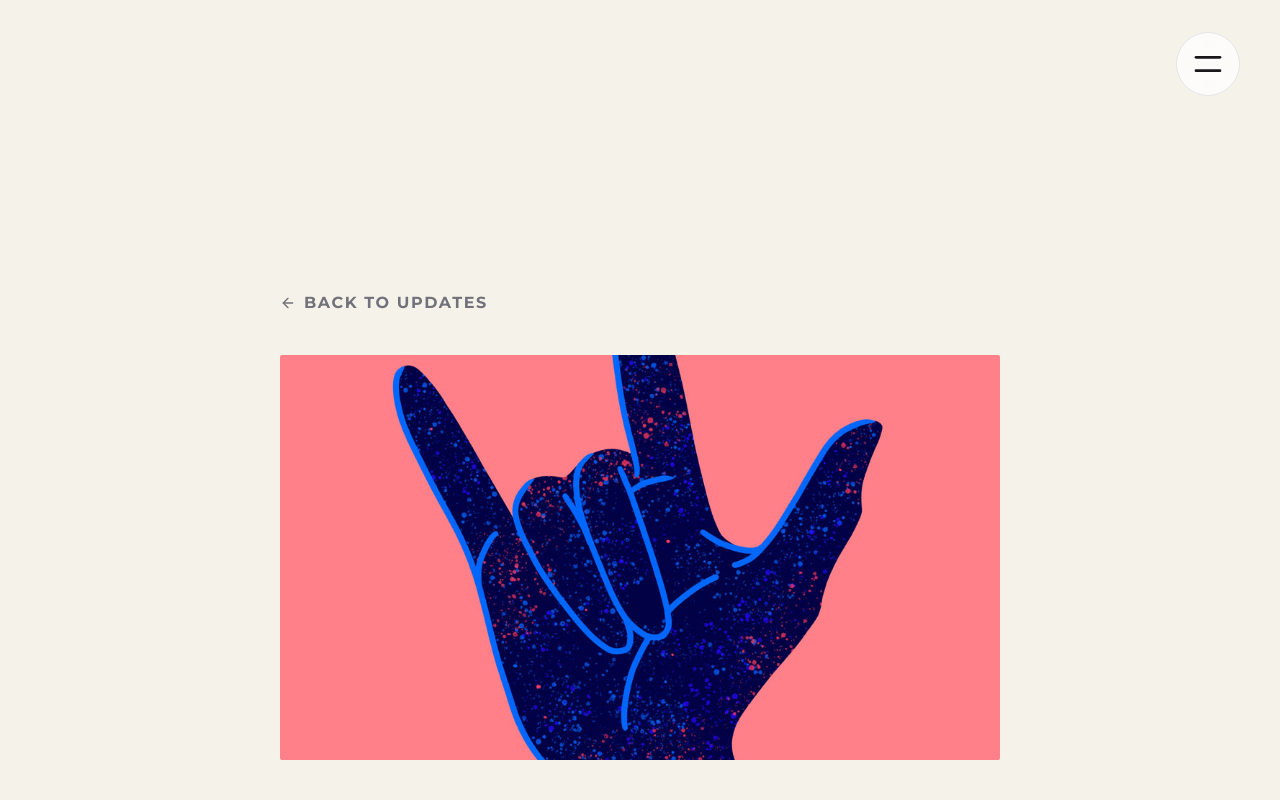
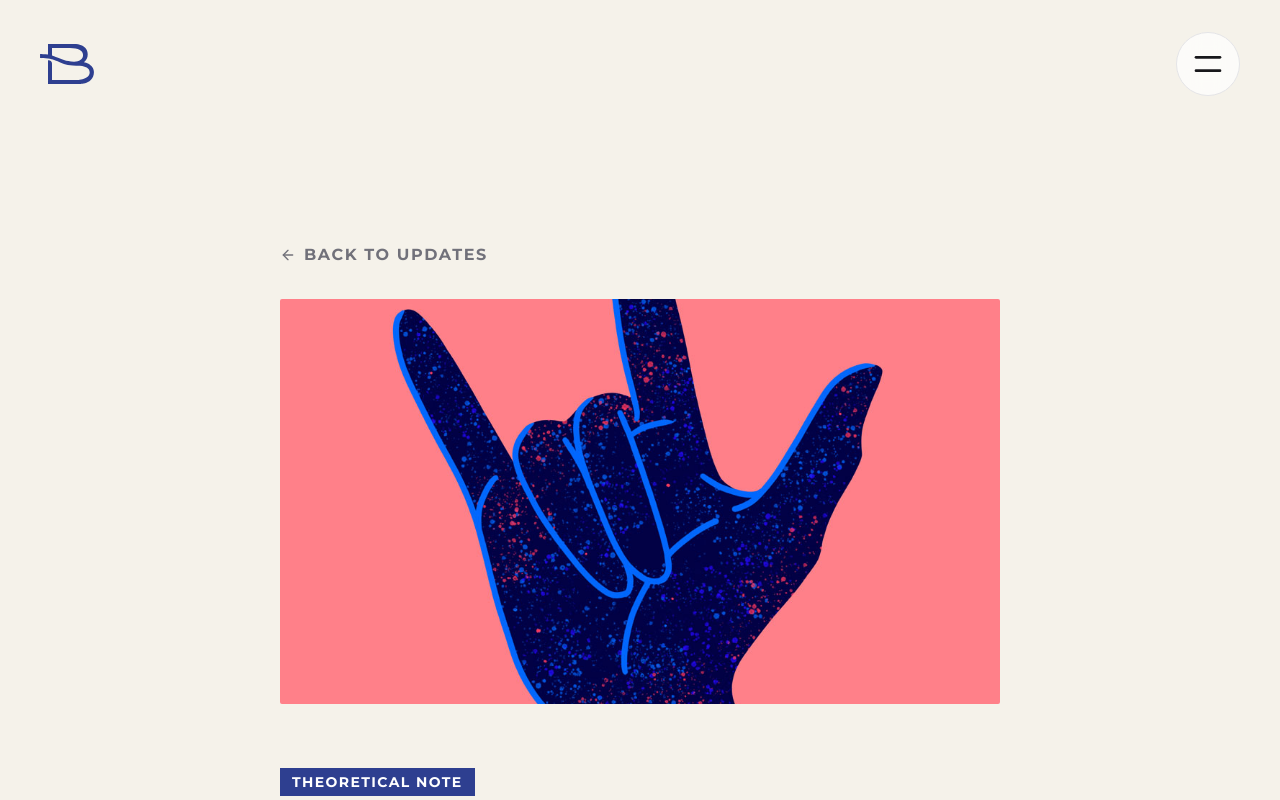
Before and after one commit to RiseforHope/personal-website, a Next.js app: page /blog/projectional-reciprocity in a window 1280 px wide. Shown: the top 800 px of the page. Built offline with nearby package versions, Linux system fonts and the light colour scheme.

Commit message:
auth feature

```diff
--- a/app/blog/layout.tsx
+++ b/app/blog/layout.tsx
@@ -10,30 +10,24 @@ export default function BlogLayout({
   children: React.ReactNode;
 }) {
   return (
-    // SHARED BACKGROUND & TRANSITIONS
     <main className="min-h-screen bg-[#f5f2ea] dark:bg-[#242730] text-zinc-900 dark:text-zinc-100 transition-colors duration-300">
 
-      {/* NAV BAR SPACER */}
-      <div className="h-24" />
-
-      <article className="mx-auto max-w-3xl px-6 py-12 md:py-20">
-
-        {/* SHARED BACK LINK */}
+      {/* Spacer & Article Container */}
+      <div className="h-20" />
+      <article className="mx-auto max-w-3xl px-6 pt-8 pb-20 md:pt-12 md:pb-24">
         <Link
           href="/about"
-          className="group mb-10 inline-flex items-center gap-2 text-sm font-bold uppercase tracking-widest text-zinc-500 transition-colors hover:text-[#2e3f90] dark:text-zinc-400 dark:hover:text-[#5c7cfa]"
+          className="group mb-8 inline-flex items-center gap-2 text-sm font-bold uppercase tracking-widest text-zinc-500 transition-colors hover:text-[#2e3f90] dark:text-zinc-400 dark:hover:text-[#5c7cfa]"
         >
           <ArrowLeft className="h-4 w-4 transition-transform group-hover:-translate-x-1" />
           Back to Updates
         </Link>
-
-        {/* THE INDIVIDUAL POST CONTENT GOES HERE */}
         {children}
-
       </article>
 
-      {/* SHARED SUBSCRIBE FOOTER */}
-      <div className="mx-auto max-w-7xl px-6 pb-20">
+      {/* FOOTER AREA */}
+      {/* Added 'flex justify-center' here to center the form */}
+      <div className="mx-auto max-w-7xl px-6 pb-20 flex justify-center">
         <Subscribe />
       </div>
 
--- a/components/NavbarClient.tsx
+++ b/components/NavbarClient.tsx
@@ -2,6 +2,7 @@
 
 import { useEffect, useState } from "react";
 import Link from "next/link";
+import Image from "next/image"; // 1. Import Image
 import { X, Instagram, Linkedin, Twitter, Facebook, Mail } from "lucide-react";
 
 export default function NavbarClient() {
@@ -25,11 +26,31 @@ export default function NavbarClient() {
     <nav className="sticky top-0 z-[100] w-full px-6 py-4 md:px-10 pointer-events-none">
 
       {/* Top Bar */}
-      <div className="flex w-full items-center justify-end pointer-events-auto">
+      {/* UPDATED:
+          1. Changed 'justify-end' to 'justify-between' to push Logo left and Burger right.
+          2. Removed 'pointer-events-auto' from here (moved to individual items) so the gap between them remains clickable.
+      */}
+      <div className="flex w-full items-center justify-between">
+
+        {/* --- 1. LOGO (Left) --- */}
+        {/* mt-4 aligns it with the lowered burger. pointer-events-auto makes it clickable. */}
+        <Link href="/" className="pointer-events-auto relative z-[110] mt-4">
+          <Image
+            src="/images/logo.svg" // <--- REPLACE with your logo path (e.g., .svg or .png)
+            alt="Brand Logo"
+            width={120} // Adjust width based on your actual file
+            height={40} // Adjust height based on your actual file
+            className="h-10 w-auto object-contain dark:invert" // dark:invert makes black logos white in dark mode automatically
+            priority
+          />
+        </Link>
+
+        {/* --- 2. MENU TOGGLE (Right) --- */}
         <button
           onClick={toggleMenu}
           aria-label={isOpen ? "Close menu" : "Open menu"}
-          className={`relative z-[110] mt-4 inline-flex h-16 w-16 items-center justify-center rounded-full border transition-colors duration-300 ${
+          // Added 'pointer-events-auto' here so the button works
+          className={`pointer-events-auto relative z-[110] mt-4 inline-flex h-16 w-16 items-center justify-center rounded-full border transition-colors duration-300 ${
             isOpen
               ? "border-white/30 bg-white/10 text-white hover:bg-white/20"
               : "border-zinc-200 bg-white/70 text-zinc-900 backdrop-blur-md hover:bg-white dark:border-zinc-700 dark:bg-black/50 dark:text-zinc-50"
--- a/components/NewsSection.tsx
+++ b/components/NewsSection.tsx
@@ -44,6 +44,7 @@ export default function NewsSection() {
       <div className="mx-auto max-w-7xl">
 
         {/* HEADER */}
+        {/* Has px-6 (Mobile) / px-16 (Desktop) */}
         <div className="mb-12 px-6 md:px-16">
           <div className="flex items-center gap-4 mb-6">
             <span className="inline-flex bg-[#2e3f90] px-4 py-2 text-xs font-bold uppercase tracking-[0.25em] text-white md:text-sm">
@@ -68,8 +69,12 @@ export default function NewsSection() {
         </div>
 
         {/* CARDS SCROLL */}
-        {/* FIX 1: Removed 'px-6 md:px-16' from this container line. */}
+        {/* 1. NO PADDING HERE (px-0). We use spacers instead. */}
         <div className="flex w-full snap-x snap-mandatory gap-6 overflow-x-auto pb-12 scrollbar-hide cursor-grab active:cursor-grabbing">
+
+          {/* FIX: LEFT SPACER */}
+          {/* This matches the header padding: w-6 (24px) on mobile, w-16 (64px) on desktop */}
+          <div className="w-6 shrink-0 md:w-16" />
 
           {projects.map((item) => (
             <div
@@ -113,9 +118,10 @@ export default function NewsSection() {
             </div>
           ))}
 
-          {/* FIX 3: RIGHT SPACER */}
-          {/* Ensures the last card doesn't touch the right edge either */}
+          {/* FIX: RIGHT SPACER */}
+          {/* Matches Left Spacer to ensure symmetry at the end of the list */}
           <div className="w-6 shrink-0 md:w-16" />
+
         </div>
       </div>
 
```
Also changed, not shown: app/blog/projectional-reciprocity/page.tsx (+37 -9 lines), public/images/logo.svg (added).
